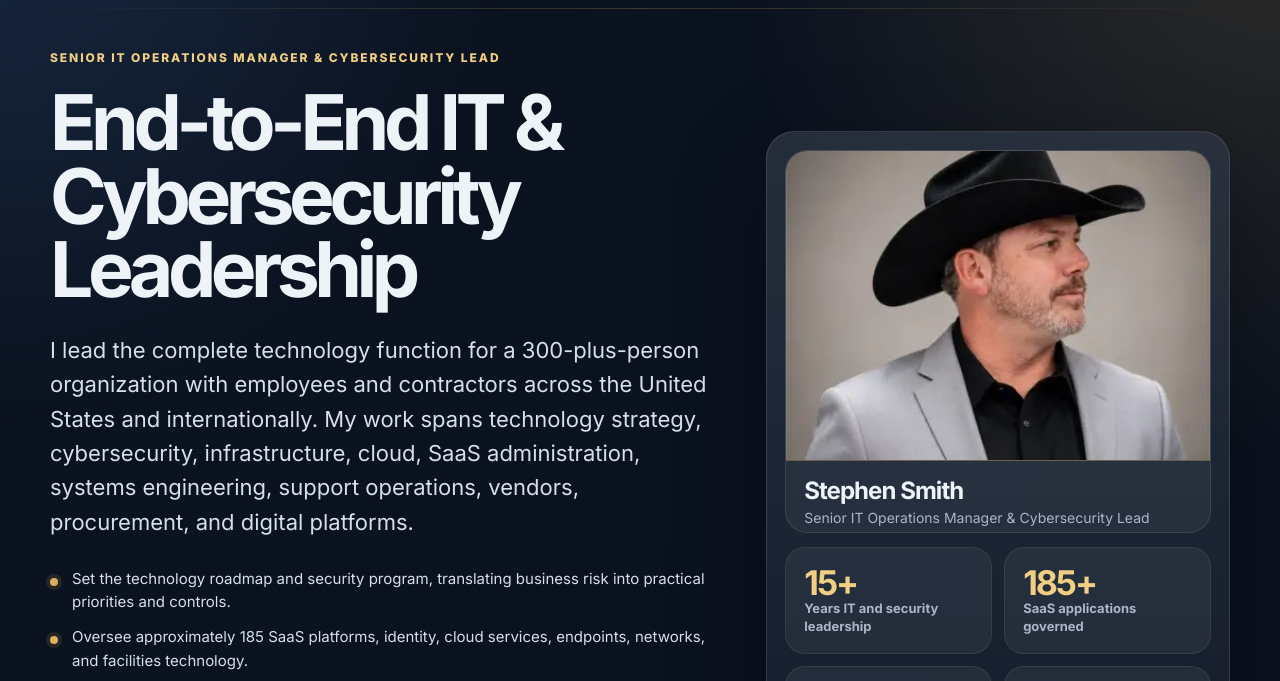
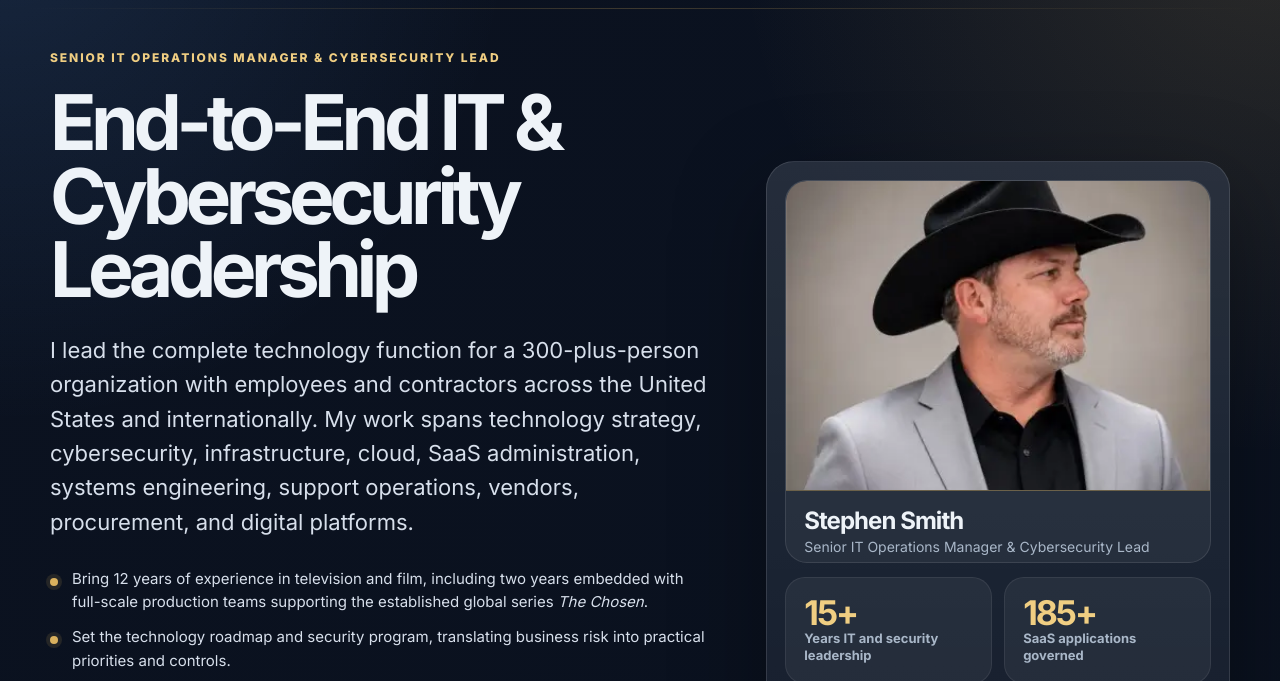
Before and after one commit to Memphisslim74/stephen-smith, a website: page index.html in a window 1280 px wide. Shown: the part 88-769 px from the top of the page. Drawn offline with Linux system fonts and the light colour scheme.

Commit message:
Highlight television and film production experience

```diff
--- a/index.html
+++ b/index.html
@@ -79,6 +79,7 @@
           <p class="hero-lede">I lead the complete technology function for a 300-plus-person organization with employees and contractors across the United States and internationally. My work spans technology strategy, cybersecurity, infrastructure, cloud, SaaS administration, systems engineering, support operations, vendors, procurement, and digital platforms.</p>
 
           <ul class="hero-points" aria-label="Professional highlights">
+            <li>Bring 12 years of experience in television and film, including two years embedded with full-scale production teams supporting the established global series <em>The Chosen</em>.</li>
             <li>Set the technology roadmap and security program, translating business risk into practical priorities and controls.</li>
             <li>Oversee approximately 185 SaaS platforms, identity, cloud services, endpoints, networks, and facilities technology.</li>
             <li>Lead help desk operations, budgeting, procurement, vendor management, and lifecycle planning for a distributed workforce.</li>
@@ -226,7 +227,7 @@
             <div class="timeline-content">
               <h3>5&amp;2 Studios / The Chosen</h3>
               <p class="role">Senior IT Operations Manager &amp; Cybersecurity Lead / Acting CISO</p>
-              <p>Lead the end-to-end technology function across IT operations, cybersecurity governance, infrastructure, cloud, SaaS lifecycle, identity, support, vendors, procurement, production technology, digital platforms, and executive reporting for a 300-plus-person international organization.</p>
+              <p>Lead the end-to-end technology function across IT operations, cybersecurity governance, infrastructure, cloud, SaaS lifecycle, identity, support, vendors, procurement, production technology, digital platforms, and executive reporting for a 300-plus-person international organization. This includes working directly with full-scale television production teams supporting <em>The Chosen</em>, building on 12 years of experience across the television and film industry.</p>
               <ul class="clean-list">
                 <li>Lead cybersecurity governance, policy, roadmap planning, and a zero trust model mapped to NIST, GDPR, and SEC cybersecurity expectations.</li>
                 <li>Cut operational costs by $25,000+ through SaaS consolidation, automation, and vendor renegotiation.</li>
```
